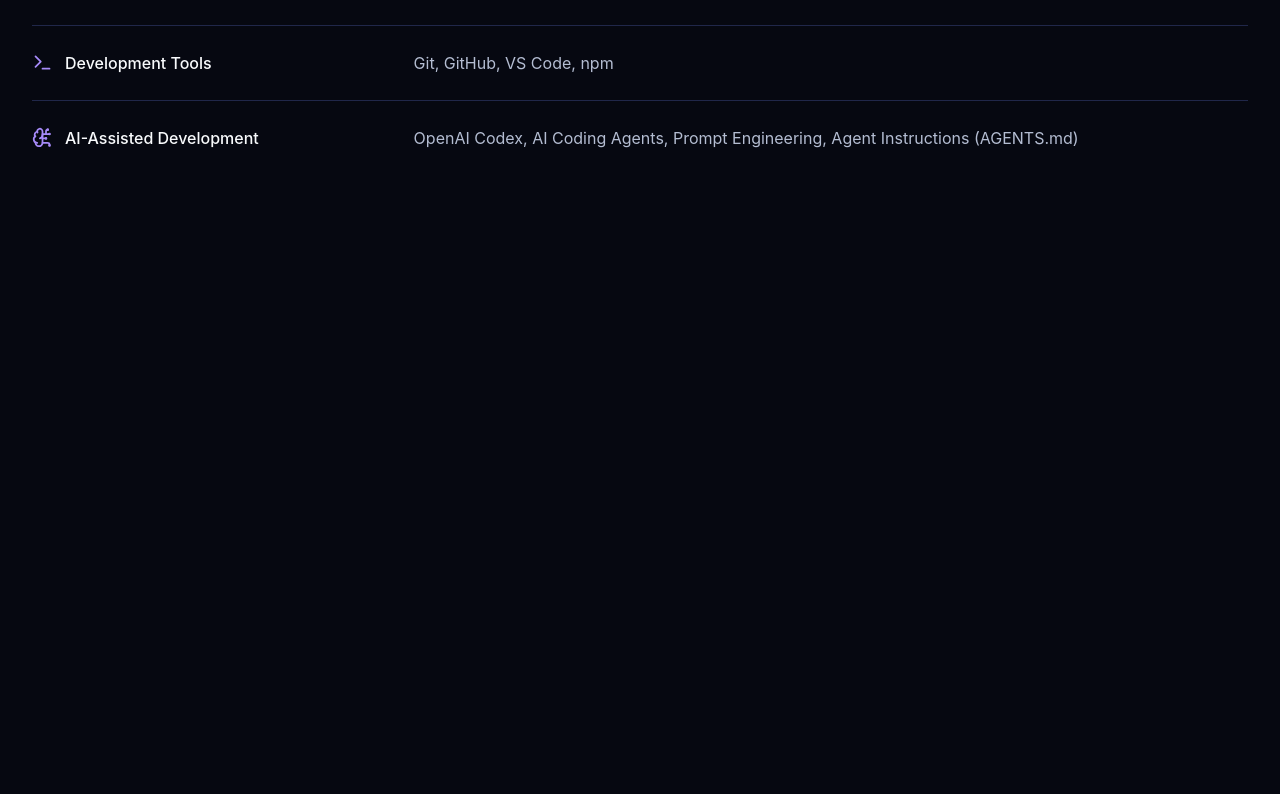
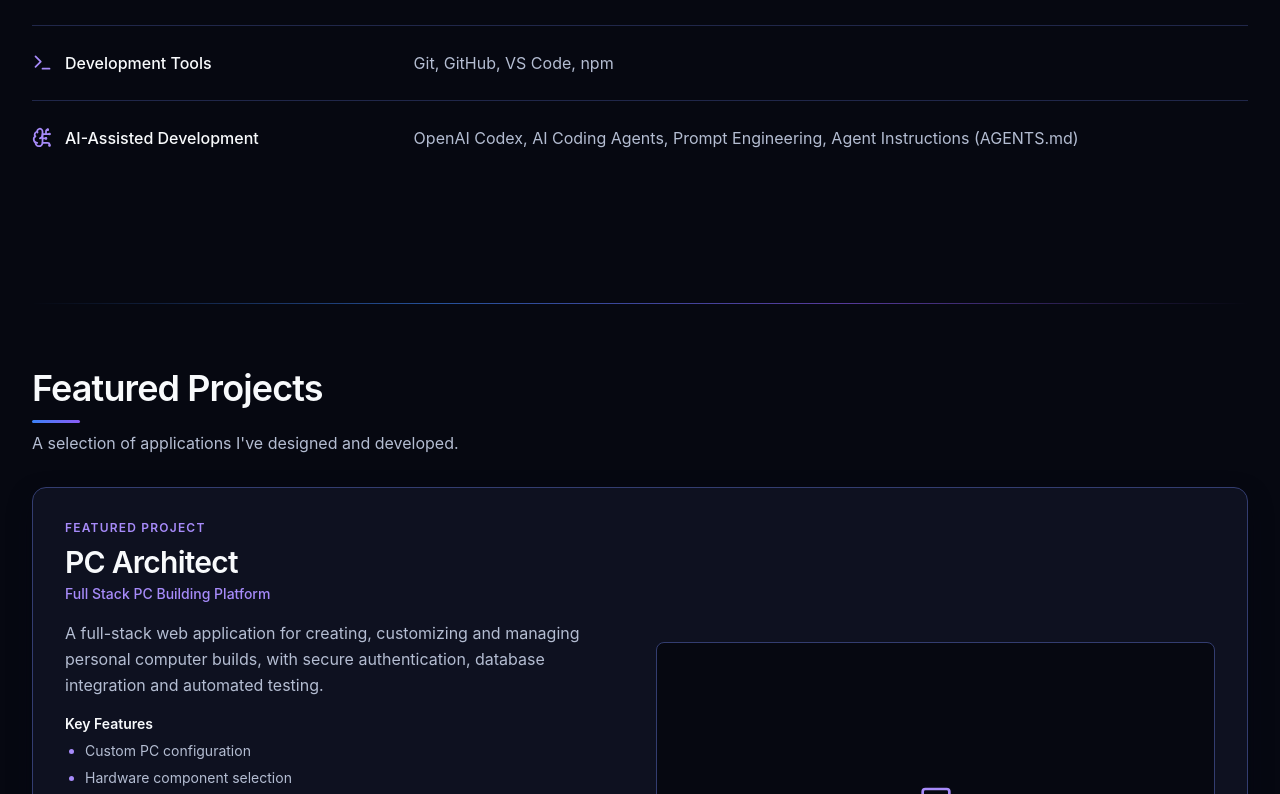
Before and after one commit to IhorKozloff/portfolio, a React (Vite) app: page / in a window 1280 px wide. Shown: the part 1636-2430 px from the top of the page. Before the commit the page ends 1875 px from the top, so only its background shows below. Built offline with nearby package versions, Linux system fonts and the light colour scheme.

Commit message:
section projects, first variant

```diff
--- a/src/App.tsx
+++ b/src/App.tsx
@@ -1,4 +1,5 @@
 import { Header } from './components/layout/Header'
+import { FeaturedProjects } from './components/sections/FeaturedProjects'
 import { Hero } from './components/sections/Hero'
 import { TechnicalSkills } from './components/sections/TechnicalSkills'
 import { SectionDivider } from './components/ui/SectionDivider'
@@ -11,6 +12,8 @@ function App() {
         <Hero />
         <SectionDivider />
         <TechnicalSkills />
+        <SectionDivider />
+        <FeaturedProjects />
       </main>
     </div>
   )
--- /dev/null
+++ b/src/components/projects/FeaturedProjectCard.tsx
@@ -0,0 +1,46 @@
+import type { Project } from '../../types/project'
+import { ProjectLinks, ProjectTechnologies } from './ProjectMetadata'
+import { ProjectPreview } from './ProjectPreview'
+
+type FeaturedProjectCardProps = {
+  project: Project
+  previewOnRight: boolean
+}
+
+export function FeaturedProjectCard({ project, previewOnRight }: FeaturedProjectCardProps) {
+  const { slug, title, category, description, features, engineeringHighlights, technologies } = project
+  const headingId = `project-${slug}`
+  const highlights = [
+    { label: 'Key Features', items: features },
+    { label: 'Engineering Highlights', items: engineeringHighlights },
+  ]
+
+  return (
+    <article
+      aria-labelledby={headingId}
+      className="grid min-w-0 items-center gap-5 rounded-card border border-border bg-surface/75 p-4 shadow-card sm:gap-6 sm:p-6 md:grid-cols-2 lg:gap-8 lg:p-8"
+    >
+      <div className={previewOnRight ? 'min-w-0 md:order-last' : 'min-w-0'}>
+        <ProjectPreview {...project} />
+      </div>
+      <div className="grid min-w-0 gap-4">
+        <div>
+          <p className="mb-2 text-xs font-semibold tracking-widest text-accent-light">FEATURED PROJECT</p>
+          <h3 id={headingId} className="text-2xl font-semibold tracking-tight lg:text-3xl">{title}</h3>
+          <p className="mt-1 text-sm font-medium text-accent-light">{category}</p>
+        </div>
+        <p className="leading-relaxed text-text-secondary">{description}</p>
+        {highlights.map(({ label, items }) => items?.length ? (
+          <div key={label}>
+            <h4 className="mb-1.5 text-sm font-semibold">{label}</h4>
+            <ul className="list-disc space-y-1 pl-5 text-sm leading-relaxed text-text-secondary marker:text-accent-light">
+              {items.map((item) => <li key={item}>{item}</li>)}
+            </ul>
+          </div>
+        ) : null)}
+        <ProjectTechnologies technologies={technologies} />
+        <ProjectLinks {...project} />
+      </div>
+    </article>
+  )
+}
--- /dev/null
+++ b/src/components/projects/ProjectCard.tsx
@@ -0,0 +1,24 @@
+import type { Project } from '../../types/project'
+import { ProjectLinks, ProjectTechnologies } from './ProjectMetadata'
+import { ProjectPreview } from './ProjectPreview'
+
+export function ProjectCard({ project }: { project: Project }) {
+  const { slug, title, category, description, technologies } = project
+  const headingId = `project-${slug}`
+
+  return (
+    <article
+      aria-labelledby={headingId}
+      className="flex min-w-0 flex-col rounded-card border border-border bg-surface/75 p-4 shadow-card sm:p-5"
+    >
+      <ProjectPreview {...project} />
+      <div className="my-4 space-y-1">
+        <h4 id={headingId} className="text-xl font-semibold tracking-tight">{title}</h4>
+        <p className="text-sm font-medium text-accent-light">{category}</p>
+      </div>
+      <p className="mb-4 text-sm leading-relaxed text-text-secondary">{description}</p>
+      <ProjectTechnologies technologies={technologies} />
+      <ProjectLinks {...project} />
+    </article>
+  )
+}
--- /dev/null
+++ b/src/components/projects/ProjectMetadata.tsx
@@ -0,0 +1,35 @@
+import type { Project } from '../../types/project'
+import { Badge } from '../ui/Badge'
+import { Button } from '../ui/Button'
+
+export function ProjectTechnologies({ technologies }: Pick<Project, 'technologies'>) {
+  return (
+    <ul aria-label="Technology stack" className="flex flex-wrap gap-1.5">
+      {technologies.map((technology) => (
+        <li key={technology} className="min-w-0 max-w-full">
+          <Badge className="px-2! py-0.5! text-xs!">{technology}</Badge>
+        </li>
+      ))}
+    </ul>
+  )
+}
+
+export function ProjectLinks({ title, liveUrl, githubUrl, detailsUrl }: Pick<Project, 'title' | 'liveUrl' | 'githubUrl' | 'detailsUrl'>) {
+  if (!liveUrl && !githubUrl && !detailsUrl) return null
+
+  const links = [
+    { label: 'Live Demo', href: liveUrl },
+    { label: 'GitHub', href: githubUrl },
+    { label: 'View Details', href: detailsUrl },
+  ]
+
+  return (
+    <div className="mt-auto flex flex-wrap gap-2 pt-4">
+      {links.map(({ label, href }) => href && (
+        <Button key={label} href={href} variant="secondary" aria-label={`${label} for ${title}`}>
+          {label}
+        </Button>
+      ))}
+    </div>
+  )
+}
--- /dev/null
+++ b/src/components/projects/ProjectPreview.tsx
@@ -0,0 +1,28 @@
+import { CloudSun, Film, GraduationCap, Monitor, Wallet } from 'lucide-react'
+import type { LucideIcon } from 'lucide-react'
+import type { Project } from '../../types/project'
+
+const projectIcons: Readonly<Partial<Record<string, LucideIcon>>> = {
+  'pc-architect': Monitor,
+  cursology: GraduationCap,
+  wallet: Wallet,
+  'movie-library': Film,
+  'w-clear': CloudSun,
+}
+
+export function ProjectPreview({ id, title, image }: Pick<Project, 'id' | 'title' | 'image'>) {
+  const Icon = projectIcons[id] ?? Monitor
+
+  return (
+    <div className="aspect-[16/10] w-full overflow-hidden rounded-lg border border-border bg-background">
+      {image ? (
+        <img src={image.src} alt={image.alt} loading="lazy" className="size-full object-contain" />
+      ) : (
+        <div aria-hidden="true" className="grid size-full place-content-center justify-items-center gap-3 px-4 text-center">
+          <Icon size={32} className="text-accent-light" />
+          <span className="text-sm font-medium text-text-secondary">{title}</span>
+        </div>
+      )}
+    </div>
+  )
+}
--- /dev/null
+++ b/src/components/sections/FeaturedProjects.tsx
@@ -0,0 +1,29 @@
+import { projects } from '../../data/projects'
+import { FeaturedProjectCard } from '../projects/FeaturedProjectCard'
+import { ProjectCard } from '../projects/ProjectCard'
+import { Container } from '../ui/Container'
+import { SectionHeading } from '../ui/SectionHeading'
+
+const featuredProjects = projects.filter((project) => project.featured)
+const moreProjects = projects.filter((project) => !project.featured)
+
+export function FeaturedProjects() {
+  return (
+    <section id="projects" aria-labelledby="projects-heading" className="scroll-mt-20 pb-12 sm:pb-16">
+      <Container>
+        <SectionHeading id="projects-heading" description="A selection of applications I've designed and developed.">
+          Featured Projects
+        </SectionHeading>
+        <div className="grid gap-4 sm:gap-6">
+          {featuredProjects.map((project, index) => (
+            <FeaturedProjectCard key={project.id} project={project} previewOnRight={index % 2 === 0} />
+          ))}
+        </div>
+        <h3 className="mb-4 mt-8 text-xl font-semibold tracking-tight sm:mb-6 sm:mt-12 sm:text-2xl">More Projects</h3>
+        <div className="grid auto-rows-fr gap-4 sm:grid-cols-2 lg:grid-cols-3 lg:gap-6">
+          {moreProjects.map((project) => <ProjectCard key={project.id} project={project} />)}
+        </div>
+      </Container>
+    </section>
+  )
+}
--- a/src/data/navigation.ts
+++ b/src/data/navigation.ts
@@ -5,7 +5,7 @@ type NavigationItem = {
 
 export const navigationItems: readonly NavigationItem[] = [
   { label: 'Stack', href: '#stack' },
-  { label: 'Projects' },
+  { label: 'Projects', href: '#projects' },
   { label: 'Experience' },
   { label: 'Contact' },
 ]
--- /dev/null
+++ b/src/data/projects.ts
@@ -0,0 +1,80 @@
+import type { Project } from '../types/project'
+
+export const projects: readonly Project[] = [
+  {
+    id: 'pc-architect',
+    slug: 'pc-architect',
+    title: 'PC Architect',
+    category: 'Full Stack PC Building Platform',
+    description: 'A full-stack web application for creating, customizing and managing personal computer builds, with secure authentication, database integration and automated testing.',
+    featured: true,
+    features: [
+      'Custom PC configuration',
+      'Hardware component selection',
+      'User authentication and authorization',
+      'Personal build management',
+      'Responsive user interface',
+    ],
+    engineeringHighlights: [
+      'Next.js App Router architecture',
+      'PostgreSQL database with Prisma ORM',
+      'Unit, integration and E2E testing',
+      'Docker containerization',
+      'CI/CD with GitHub Actions',
+    ],
+    technologies: [
+      'Next.js', 'React', 'TypeScript', 'Tailwind CSS', 'shadcn/ui', 'Prisma',
+      'PostgreSQL', 'Jest', 'React Testing Library', 'Playwright', 'Docker', 'GitHub Actions',
+    ],
+  },
+  {
+    id: 'cursology',
+    slug: 'cursology',
+    title: 'Cursology',
+    category: 'Full Stack Educational Platform',
+    description: 'A full-stack educational web application built with a modern React frontend, REST API and MongoDB database.',
+    featured: true,
+    engineeringHighlights: [
+      'Type-safe frontend and backend development',
+      'Centralized state management with Redux Toolkit',
+      'API integration with RTK Query',
+      'REST API with Node.js and Express.js',
+      'Reusable UI components with Storybook',
+      'MongoDB database integration',
+    ],
+    technologies: [
+      'React', 'TypeScript', 'Redux Toolkit', 'RTK Query', 'Tailwind CSS',
+      'Storybook', 'Node.js', 'Express.js', 'MongoDB',
+    ],
+  },
+  {
+    id: 'wallet',
+    slug: 'wallet',
+    title: 'Wallet',
+    category: 'Personal Finance Application',
+    description: 'A full-stack application for managing personal finances.',
+    featured: false,
+    technologies: [
+      'React', 'TypeScript', 'Redux Toolkit', 'RTK Query', 'Styled Components',
+      'Node.js', 'Express.js', 'MongoDB', 'Jest',
+    ],
+  },
+  {
+    id: 'movie-library',
+    slug: 'movie-library',
+    title: 'Movie Library',
+    category: 'Movie Discovery Application',
+    description: 'A web application for discovering movies and exploring movie information.',
+    featured: false,
+    technologies: ['React', 'React Router', 'Redux', 'Redux Persist', 'Axios', 'Formik', 'Tailwind CSS'],
+  },
+  {
+    id: 'w-clear',
+    slug: 'w-clear',
+    title: 'W-Clear',
+    category: 'Weather Application',
+    description: 'A multilingual weather application with a season-based user interface.',
+    featured: false,
+    technologies: ['JavaScript', 'HTML5', 'CSS3', 'SASS'],
+  },
+]
--- /dev/null
+++ b/src/types/project.ts
@@ -0,0 +1,15 @@
+export type Project = {
+  id: string
+  slug: string
+  title: string
+  category: string
+  description: string
+  featured: boolean
+  features?: readonly string[]
+  engineeringHighlights?: readonly string[]
+  technologies: readonly string[]
+  image?: { src: string; alt: string }
+  liveUrl?: string
+  githubUrl?: string
+  detailsUrl?: string
+}
```
